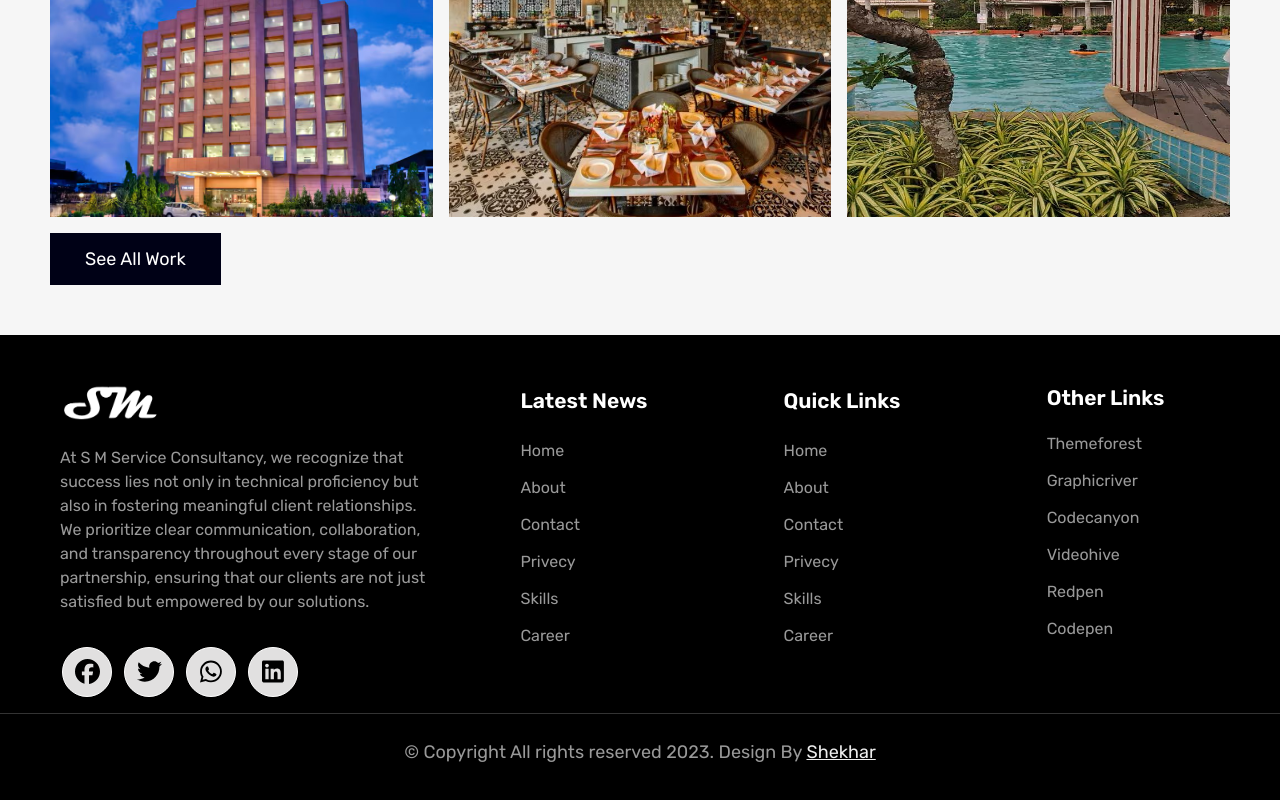
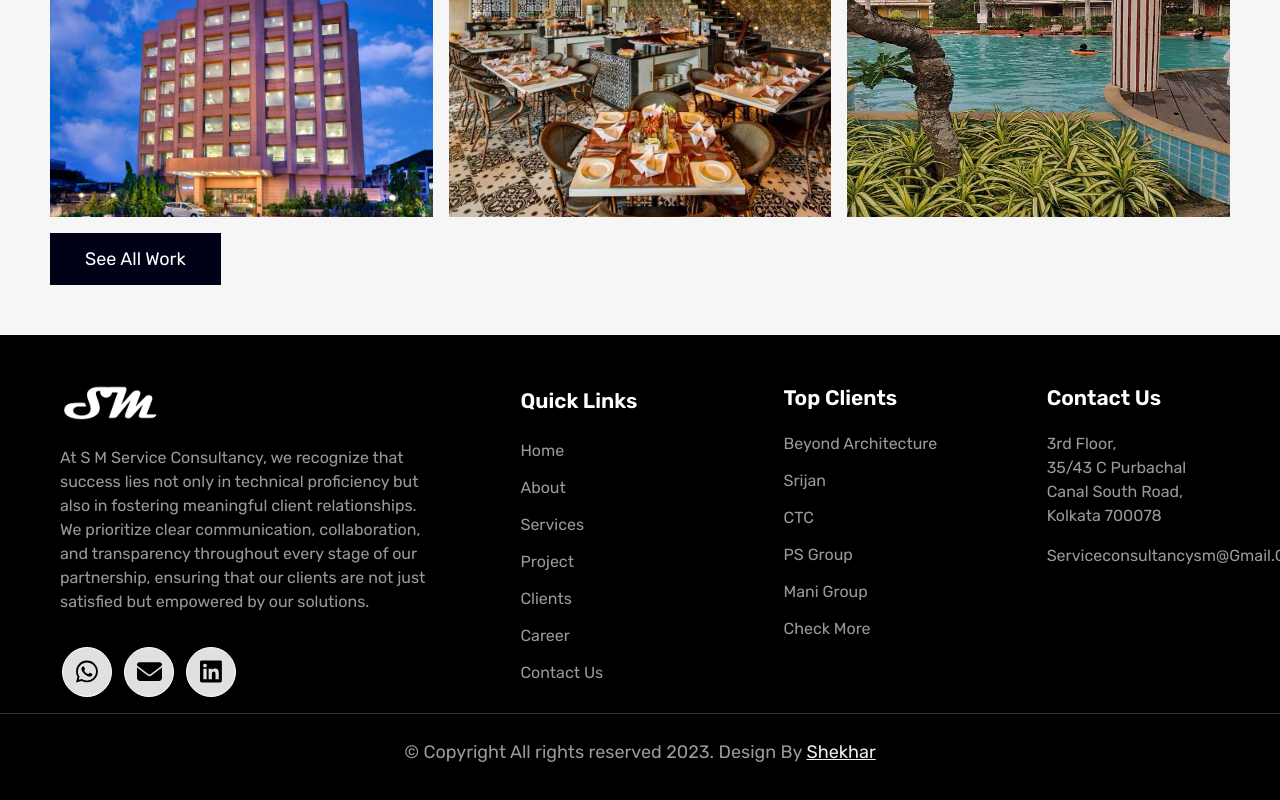
Before and after one commit to SMSCWeb/Portfolio_2, a React (Vite) app: page / in a window 1280 px wide. Shown: the part 3552-4352 px from the top of the page. Built offline with nearby package versions, Linux system fonts and the light colour scheme.

Commit message:
update data footer and contact info

```diff
--- a/src/CareerPage.jsx
+++ b/src/CareerPage.jsx
@@ -156,7 +156,7 @@ const CareerPage = () => {
 
         <div className='career-btn'>
           <p className='hero-description'>
-            Mail Your Cv To <a href="mailto:smconsultency@gmail.com">smconsultency@gmail.com</a>
+            Mail Your Cv To <a href="mailto:jobs@smscmep.com">jobs@smscmep.com</a>
           </p>
         </div>
       </div>
--- a/src/ContactPage.jsx
+++ b/src/ContactPage.jsx
@@ -3,7 +3,7 @@ import "./styles/ContactPage.css"
 import { FontAwesomeIcon } from '@fortawesome/react-fontawesome'
 import { faFacebook, faLinkedin, faTwitter, faWhatsapp } from '@fortawesome/free-brands-svg-icons'
 import { Link } from 'react-router-dom'
-import { faArrowUp } from '@fortawesome/free-solid-svg-icons'
+import { faArrowUp, faEnvelope } from '@fortawesome/free-solid-svg-icons'
 const ContactPage = () => {
   const [showScrollButton, setShowScrollButton] = useState(false);
 
@@ -84,24 +84,27 @@ const ContactPage = () => {
               <div className="socialLinks">
                 <ul>
                   <li>
-                    <a href="#">
-                      <FontAwesomeIcon icon={faFacebook} className='fab fa-facebook-f' />
+                    <a href="https://wa.me/918335041317" target="_blank">
+                      <FontAwesomeIcon
+                        icon={faWhatsapp}
+                        className="fa-whatsapp fab"
+                      />
                     </a>
                   </li>
                   <li>
-                    <a href="#">
-                      <FontAwesomeIcon icon={faTwitter} className='fab fa-twitter' />
-
+                    <a href="mailto:serviceconsultancysm@gmail.com" target="_blank">
+                      <FontAwesomeIcon
+                        icon={faEnvelope}
+                        className="fa-gmail fab"
+                      />
                     </a>
                   </li>
                   <li>
-                    <a href="#">
-                      <FontAwesomeIcon icon={faWhatsapp} className='fa-whatsapp fab' />
-                    </a>
-                  </li>
-                  <li>
-                    <a href="#">
-                      <FontAwesomeIcon icon={faLinkedin} className='fab fa-linkedin-in' />
+                    <a href="https://www.linkedin.com/company/s-m-service-consultancy/" target="_blank">
+                      <FontAwesomeIcon
+                        icon={faLinkedin}
+                        className="fab fa-linkedin-in"
+                      />
                     </a>
                   </li>
                 </ul>
--- a/src/ProjectPage.jsx
+++ b/src/ProjectPage.jsx
@@ -13,7 +13,7 @@ import Image7 from "./assets/bg_image/bg14.jpg";
 import Image8 from "./assets/bg_image/bg13.jpg";
 import Image9 from "./assets/bg_image/bg12.jpg";
 import Image10 from "./assets/bg_image/bg23.jpeg";
-import Image11 from "./assets/bg_image/bg24.jpg";
+
 import Image12 from "./assets/bg_image/bg25.png";
 import Image13 from "./assets/bg_image/bg26.jpg";
 import Image14 from "./assets/bg_image/bg27.jpg";
@@ -27,7 +27,7 @@ import NavBar from "./components/Navbar";
 import Footer from "./components/Footer";
 import { Link } from "react-router-dom";
 
-const completeImages = [Image1, Image2, Image3, Image4, Image5, Image6,Image7, Image8, Image9, Image10, Image11, Image12, Image13, Image14,Image15, Image16, Image17, Image18, Image19];
+const completeImages = [Image1, Image2, Image3, Image4, Image5, Image6,Image7, Image8, Image9, Image10, Image12, Image13, Image14,Image15, Image16, Image17, Image18, Image19];
 const continueImages = [Image2, Image5, Image3, Image1, Image6, Image4];
 
 const ProjectPage = () => {
--- a/src/components/Footer.jsx
+++ b/src/components/Footer.jsx
@@ -9,6 +9,8 @@ import {
     faWhatsapp,
 } from "@fortawesome/free-brands-svg-icons";
 import "bootstrap/dist/css/bootstrap.min.css";
+import { faEnvelope } from "@fortawesome/free-solid-svg-icons";
+import { Link } from "react-router-dom";
 
 const Footer = () => {
     return (
@@ -27,23 +29,7 @@ const Footer = () => {
                                 <div className="socialLinks">
                                     <ul>
                                         <li>
-                                            <a href="#">
-                                                <FontAwesomeIcon
-                                                    icon={faFacebook}
-                                                    className="fab fa-facebook-f"
-                                                />
-                                            </a>
-                                        </li>
-                                        <li>
-                                            <a href="#">
-                                                <FontAwesomeIcon
-                                                    icon={faTwitter}
-                                                    className="fab fa-twitter"
-                                                />
-                                            </a>
-                                        </li>
-                                        <li>
-                                            <a href="#">
+                                            <a href="https://wa.me/918335041317" target="_blank">
                                                 <FontAwesomeIcon
                                                     icon={faWhatsapp}
                                                     className="fa-whatsapp fab"
@@ -51,7 +37,15 @@ const Footer = () => {
                                             </a>
                                         </li>
                                         <li>
-                                            <a href="#">
+                                            <a href="mailto:serviceconsultancysm@gmail.com" target="_blank">
+                                                <FontAwesomeIcon
+                                                    icon={faEnvelope}
+                                                    className="fa-gmail fab"
+                                                />
+                                            </a>
+                                        </li>
+                                        <li>
+                                            <a href="https://www.linkedin.com/company/s-m-service-consultancy/" target="_blank">
                                                 <FontAwesomeIcon
                                                     icon={faLinkedin}
                                                     className="fab fa-linkedin-in"
@@ -62,7 +56,7 @@ const Footer = () => {
                                 </div>
                             </div>
                         </div>
-                        <div className="col-sm-6 col-lg-2">
+                        {/* <div className="col-sm-6 col-lg-2">
                             <div className="widget3">
                                 <h5>Latest News</h5>
                                 <ul>
@@ -86,54 +80,73 @@ const Footer = () => {
                                     </li>
                                 </ul>
                             </div>
-                        </div>
+                        </div> */}
                         <div className="col-sm-6 col-lg-2">
                             <div className="widget3">
                                 <h5>Quick Links</h5>
                                 <ul>
                                     <li>
-                                        <a href="#">Home</a>
+                                        <Link to="/">Home</Link>
                                     </li>
                                     <li>
-                                        <a href="#">about</a>
+                                        <Link to="/about">About</Link>
                                     </li>
                                     <li>
-                                        <a href="#">contact</a>
+                                        <Link to="/service">Services</Link>
                                     </li>
                                     <li>
-                                        <a href="#">privecy</a>
+                                        <Link to="/project">Project</Link>
                                     </li>
                                     <li>
-                                        <a href="#">skills</a>
+                                        <Link to="/client">Clients</Link>
                                     </li>
                                     <li>
-                                        <a href="#">career</a>
+                                        <Link to="/career">Career</Link>
+                                    </li>
+                                    <li>
+                                        <Link to="/contact">Contact Us</Link>
                                     </li>
                                 </ul>
                             </div>
                         </div>
                         <div className="col-sm-6 col-lg-2">
                             <div className="widget4">
-                                <h5>Other Links</h5>
+                                <h5>Top Clients</h5>
                                 <ul>
                                     <li>
-                                        <a href="#">themeforest</a>
+                                        <a href="https://www.beyondarchitecture.co.in/" target="_blank">Beyond Architecture</a>
                                     </li>
                                     <li>
-                                        <a href="#">graphicriver</a>
+                                        <a href="https://www.srijanrealty.com/" target="_blank">Srijan</a>
                                     </li>
                                     <li>
-                                        <a href="#">codecanyon</a>
+                                        <a href="https://ctc-composites.com/en/" target="_blank">CTC</a>
                                     </li>
                                     <li>
-                                        <a href="#">videohive</a>
+                                        <a href="https://psgroup.in/projects?utm_source=google&utm_medium=search&utm_campaign=ps-projects-search&gad_source=1&gclid=Cj0KCQjw-uK0BhC0ARIsANQtgGNeN3Cbjdp3vMMSgl_ZRU8N3cS8o_Wlj1CQ2msZAt_B4kljuMnIxDAaAtKJEALw_wcB">PS Group</a>
                                     </li>
                                     <li>
-                                        <a href="#">redpen</a>
+                                        <a href="https://mani-group.com/">Mani Group</a>
                                     </li>
                                     <li>
-                                        <a href="#">codepen</a>
+                                        <Link to="/client">Check more</Link>
                                     </li>
+                                </ul>
+                            </div>
+                        </div>
+                        <div className="col-sm-6 col-lg-2">
+                            <div className="widget4">
+                                <h5>Contact Us</h5>
+                                <ul>
+                                    <li>
+                                        <p>
+                                        3rd Floor,<br />35/43 C Purbachal <br /> Canal South Road, Kolkata 700078
+                                        </p>
+                                    </li>
+                                    <li>
+                                        <a href="mailto:serviceconsultancysm@gmail.com">serviceconsultancysm@gmail.com</a>
+                                    </li>
+
                                 </ul>
                             </div>
                         </div>
@@ -146,7 +159,7 @@ const Footer = () => {
                                 <p>
                                     &copy; Copyright All rights reserved 2023. Design By{" "}
                                     <a
-                                        href="https://www.linkedin.com/in/shekhar-hans-560822246/"
+                                        href="https://shekhar-portfolio.vercel.app/"
                                         target="_blank"
                                         className="footer-name"
                                     >
--- a/src/styles/Footer.css
+++ b/src/styles/Footer.css
@@ -111,6 +111,12 @@ footer .logo {
     display: block;
 }
 
+.footer .widget4 ul li p {
+    font-size: 16px;
+    color: rgba(255, 255, 255, 0.6);
+
+}
+
 /* Hover styling for links in footer widget3 and widget4 */
 .footer .widget3 ul li a:hover,
 .footer .widget4 ul li a:hover,
```
Lines whose indentation alone changed are shown as unchanged.
